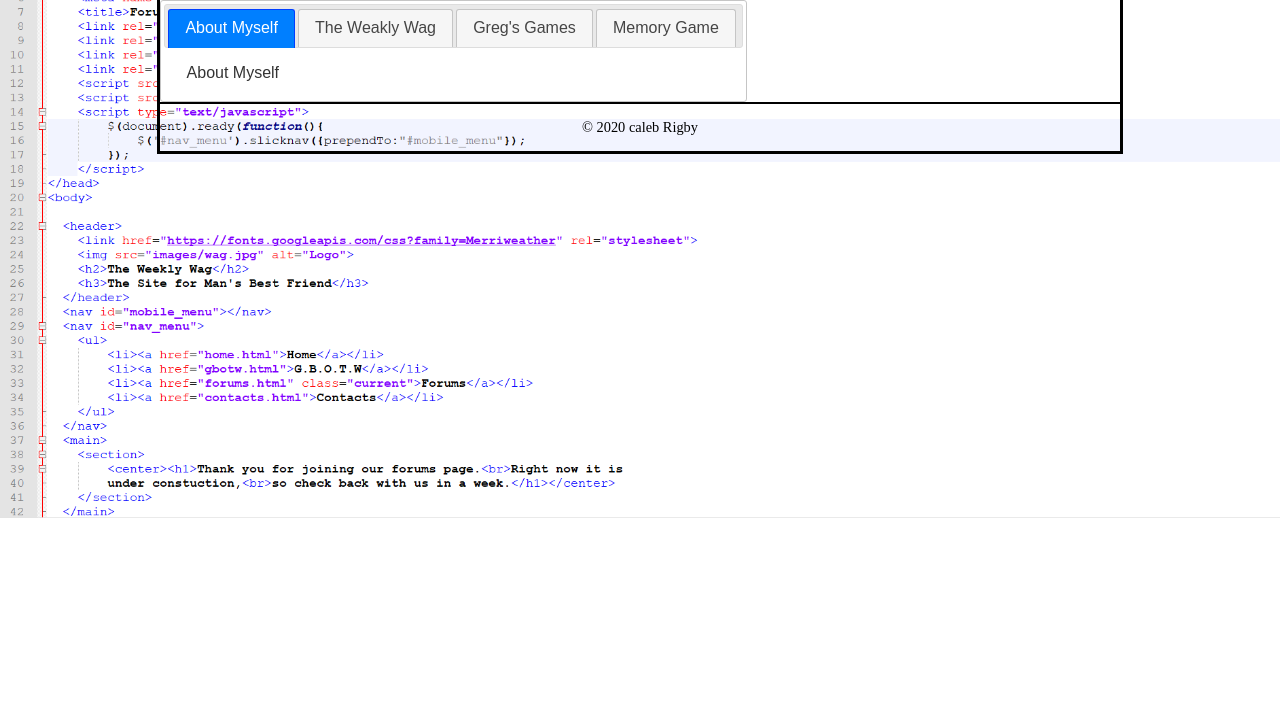
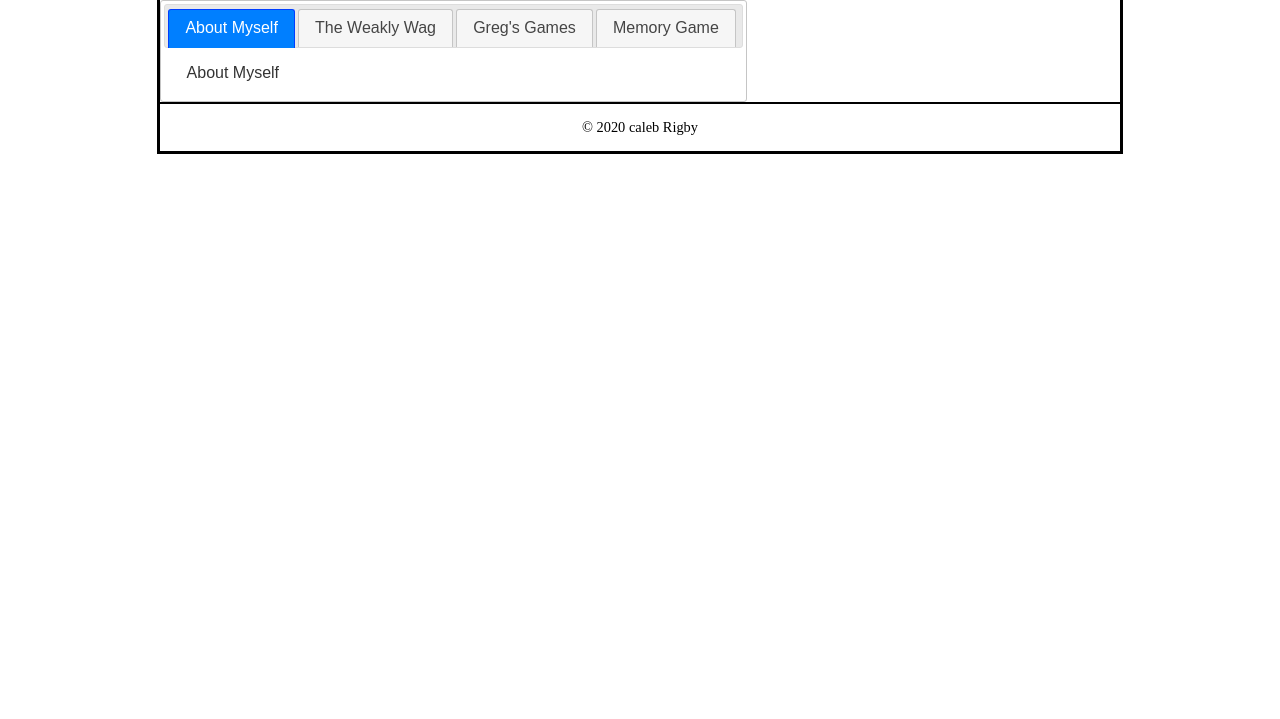
Before and after one commit to belac1997/belac1997.github.io, a plain HTML site: page index.html in a window 1280 px wide. Shown: the part 81-800 px from the top of the page. Drawn offline with nearby package versions, Linux system fonts and the light colour scheme.

Commit message:
Update main_rwd.css

```diff
--- a/styles/main_rwd.css
+++ b/styles/main_rwd.css
@@ -1,9 +1,4 @@
-html {
-	background-image: url(backcode.png);
-	background-repeat: repeat-x, repeat;
-	background-size: 100%, 10%;
-	background-attachment: fixed;
-}
+
 body  {
 	font-family: timesnewroman, 'timesnewroman', times, baskerville, georgia, serif;
 	max-width: 960px;
```
